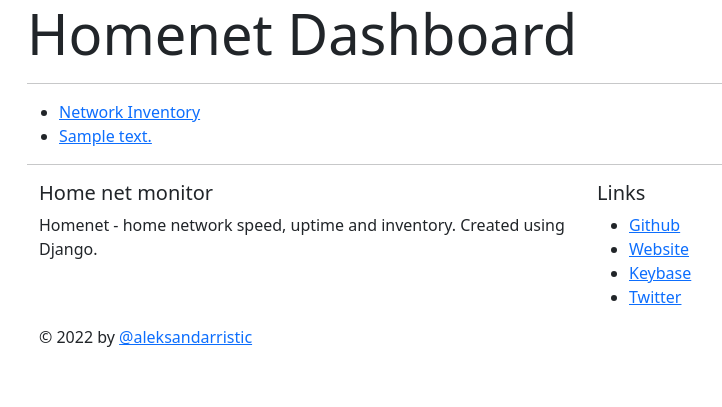
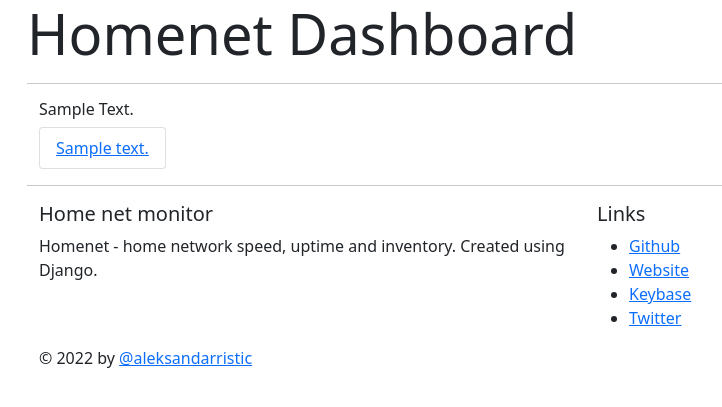
Before and after one commit to aleksandarristic/homenet, a Django app: page / in a window 1280 px wide. Shown: the top 407 px of the page, without its empty margins (55-777 px from the left). Run offline with Django 3.2, Linux system fonts and the light colour scheme; tables that the repository leaves empty hold one stand-in row (values such as "Sample post").

Commit message:
Prettier dashboard

```diff
--- a/dashboard/models.py
+++ b/dashboard/models.py
@@ -1,16 +1,34 @@
 from django.db import models
 
 
-class MenuURL(models.Model):
+class BaseModel(models.Model):
     objects = models.Manager()
 
-    url = models.CharField(max_length=1024)
     text = models.CharField(max_length=100)
+    order = models.PositiveSmallIntegerField(default=0)
+    active = models.BooleanField(default=True)
 
     created = models.DateTimeField('Created on', auto_now_add=True)
     updated = models.DateTimeField('Updated on', auto_now=True)
-    active = models.BooleanField(default=True)
-    order = models.PositiveSmallIntegerField(default=0)
+
+    class Meta:
+        abstract = True
+
+
+class UrlGroup(BaseModel):
+    name = models.CharField(max_length=64)
+
+    def __str__(self):
+        return f'URLGroup(name="{self.name}", text="{self.text}")'
+
+    class Meta:
+        ordering = ['order']
+
+
+class MenuURL(BaseModel):
+    url = models.CharField(max_length=1024)
+    new_window = models.BooleanField('Open in new window', default=False, null=True)
+    url_group = models.ForeignKey(UrlGroup, on_delete=models.SET_NULL, blank=True, null=True)
 
     def __str__(self):
         return f'MenuURL(url="{self.url}", text="{self.text}")'
--- a/dashboard/templates/dashboard/index.html
+++ b/dashboard/templates/dashboard/index.html
@@ -9,17 +9,46 @@
 {% block content %}
 <h1 class="display-4">Homenet Dashboard</h1>
 <hr/>
+{% autoescape on %}
+
+<div class="container">
+    <div class="row row-cols-auto">
+
+        <!-- render 'naked' menu items first -->
+        {% if menu_items %}
+        <div class="col">
+            <h6 class="fs-6 text-capitalize">No Group</h6>
+            <ul class="list-group" title="no group">
+                {% for menu_item in menu_items %}
+                <li class="list-group-item">
+                    <a href="{{ menu_item.url }}"{% if menu_item.new_window %} target="_blank"{% endif %}>{{ menu_item.text }}</a>
+                </li>
+                {% endfor %}
+            </ul>
+        </div>
+        {% endif %}
+
+        {% for group in url_groups %}
+        <div class="col">
+            <h6 class="fs-6 text-capitalize card-title">{{ group.text }}</h6>
+            <ul class="list-group" title="{{ group.text }}">
+                {% for menu_item in group.menuurl_set.all %}
+                {% if menu_item.active %}
+                <li class="list-group-item">
+                    <a href="{{ menu_item.url }}"{% if menu_item.new_window %} target="_blank"{% endif %}>{{ menu_item.text }}</a>
+                </li>
+                {% endif %}
+                {% endfor %}
+            </ul>
+        </div>
+        {% endfor %}
+
+    </div>
+</div>
+
+{% endautoescape %}
+
 <ul>
-    <li>
-        <a href="{% url 'monitor:index' %}">Network Inventory</a>
-    </li>
-    {% autoescape on %}
-    {% for menu_item in menu_items %}
-    <li>
-        <a href="{{ menu_item.url }}">{{ menu_item.text }}</a>
-    </li>
-    {% endfor %}
-    {% endautoescape %}
 </ul>
 <hr/>
 {% endblock %}
--- a/dashboard/views.py
+++ b/dashboard/views.py
@@ -1,11 +1,12 @@
 from django.shortcuts import render
 
-from dashboard.models import MenuURL
+from dashboard.models import MenuURL, UrlGroup
 
 
 def index(request):
     context = {
-        'menu_items': MenuURL.objects.filter(active=True)
+        'url_groups': UrlGroup.objects.filter(active=True),
+        'menu_items': MenuURL.objects.filter(active=True, url_group=None)
     }
     template = 'dashboard/index.html'
     return render(request, template, context)
```
Also changed, not shown: dashboard/admin.py (+7 -2 lines), dashboard/migrations/0002_auto_20220420_1153.py (added).
